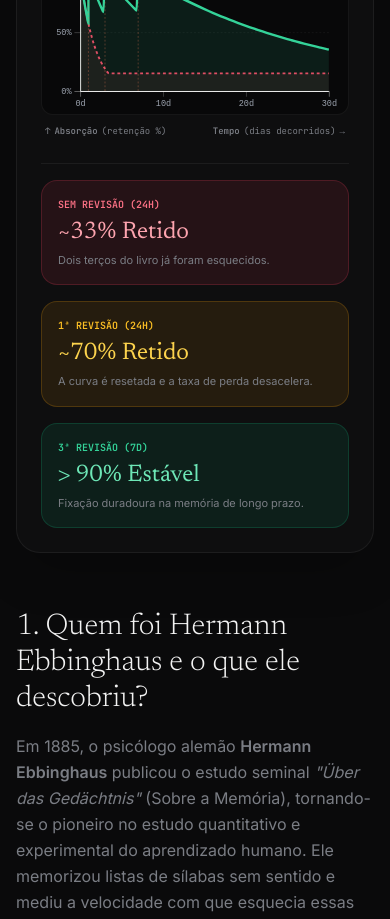
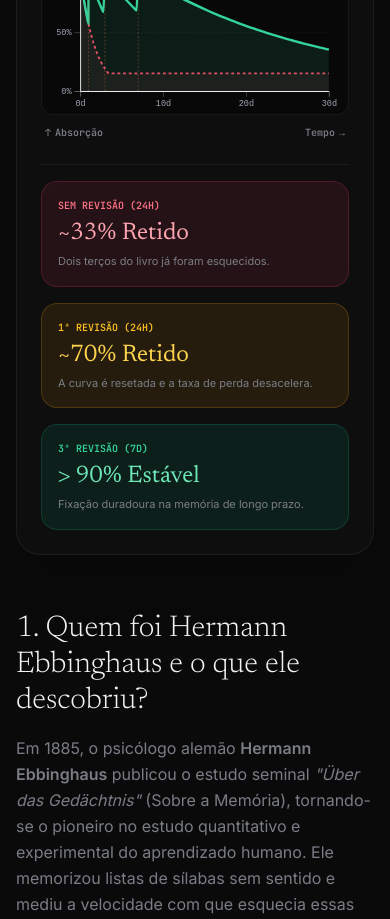
Before and after one commit to vhwcm/Aresta, a Nuxt app in the folder front/: page /curva-do-esquecimento in a window 390 px wide. Shown: the part 780-1699 px from the top of the page. Built offline with nearby package versions, Linux system fonts and the light colour scheme.

Commit message:
fix(front): ajustar tipagem TypeScript em EbbinghausChart

```diff
--- a/front/app/components/EbbinghausChart.vue
+++ b/front/app/components/EbbinghausChart.vue
@@ -37,12 +37,12 @@
     </div>
 
     <!-- Indicador Enxuto dos Eixos: Linha horizontal = Tempo, Linha vertical = Absorção -->
-    <div class="flex items-center justify-between text-[9px] sm:text-[10px] font-technical text-textSecondary px-1">
-      <span class="flex items-center gap-1 text-textSecondary">
-        <span>&uarr;</span> <strong>Absorção</strong> (retenção %)
+    <div class="flex items-center justify-between gap-2 text-[10px] font-technical text-textSecondary px-1">
+      <span class="whitespace-nowrap flex items-center gap-1">
+        <span>&uarr;</span> <strong>Absorção</strong>
       </span>
-      <span class="flex items-center gap-1 text-textSecondary">
-        <strong>Tempo</strong> (dias decorridos) <span>&rarr;</span>
+      <span class="whitespace-nowrap flex items-center gap-1">
+        <strong>Tempo</strong> <span>&rarr;</span>
       </span>
     </div>
   </div>
@@ -78,23 +78,28 @@ const generateData = (revisions: number) => {
   const reviewLines: { points: [number, number][]; step: number }[] = []
 
   let currentPoints: [number, number][] = []
-  for (let i = 0; i <= Math.min(revisions, intervals.length - 1); i++) {
+  const maxIdx = Math.min(revisions, intervals.length - 1)
+  for (let i = 0; i <= maxIdx; i++) {
     const inter = intervals[i]
+    if (inter) {
       for (let t = inter.start; t <= inter.end; t += 0.2) {
         const dt = t - inter.start
         const r = Math.max(20, inter.base * Math.exp(-dt / inter.s))
         currentPoints.push([t, r])
       }
     }
+  }
 
   // Se não cobriu até 30 dias, projetar decaimento a partir da última revisão ativa
   if (revisions < intervals.length) {
     const lastInter = intervals[revisions]
+    if (lastInter) {
       const lastStart = lastInter.start
       for (let t = lastStart; t <= 30; t += 0.5) {
         const dt = t - lastStart
         const r = Math.max(10, 100 * Math.exp(-dt / lastInter.s))
         currentPoints.push([t, r])
+      }
     }
   }
 
```
Also changed, not shown: 1 other file (tests, documents, lock files or other folders). Lines whose indentation alone changed are shown as unchanged.
